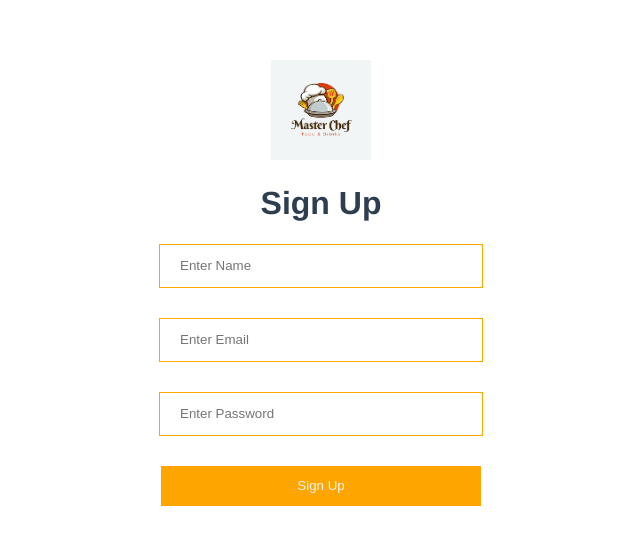
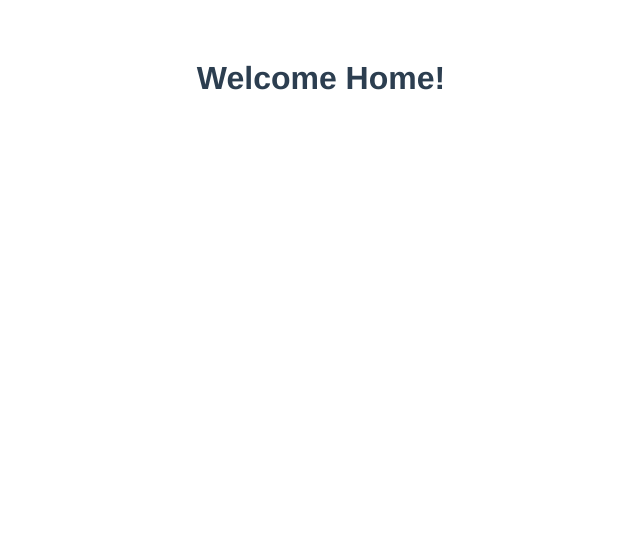
Before and after one commit to Saurabh-101/Grocery_Vue, a Vue app: page / in a window 1280 px wide. Shown: the top 544 px of the page, without its empty margins (319-959 px from the left). Built offline with nearby package versions, Linux system fonts and the light colour scheme.

Commit message:
set up routing and home component

```diff
--- a/package.json
+++ b/package.json
@@ -10,7 +10,8 @@
   "dependencies": {
     "axios": "^1.7.9",
     "core-js": "^3.8.3",
-    "vue": "^3.2.13"
+    "vue": "^3.2.13",
+    "vue-router": "^4.0.13"
   },
   "devDependencies": {
     "@babel/core": "^7.12.16",
--- a/src/App.vue
+++ b/src/App.vue
@@ -1,15 +1,13 @@
 <template>
 
-  <SignUp />
+<router-view />
+
 </template>
 
 <script>
-import SignUp from './components/SignUp.vue';
 export default {
   name: 'App',
-  components: {
-    SignUp,
-  }
+
 }
 </script>
 
--- /dev/null
+++ b/src/components/Home.vue
@@ -0,0 +1,9 @@
+<template>
+    <h1>Welcome Home!</h1>
+</template>
+
+<script>
+export default {
+    name: 'HomePage'
+}
+</script>
--- a/src/components/SignUp.vue
+++ b/src/components/SignUp.vue
@@ -29,8 +29,9 @@
         });
         console.log(result);
         if(result.status==201){
-            alert("Sign up done");
+
             localStorage.setItem("user-info",JSON.stringify(result.data));
+            this.$router.push({name:"HomePage"});
         }
     },
   },
--- /dev/null
+++ b/src/routers.js
@@ -0,0 +1,24 @@
+import HomePage from "./components/Home.vue";
+import SignUp from "./components/SignUp.vue";
+
+import { createRouter, createWebHistory } from "vue-router";
+
+const routes = [
+  {
+    name: "HomePage",
+    component: HomePage,
+    path: "/",
+  },
+  {
+    name: "SignUp",
+    component: SignUp,
+    path: "/signup",
+  },
+];
+
+const router = createRouter({
+  history: createWebHistory(),
+  routes,
+});
+
+export default router;
```
Also changed, not shown: src/main.js (+4 -3 lines), 1 other file (tests, documents, lock files or other folders).
